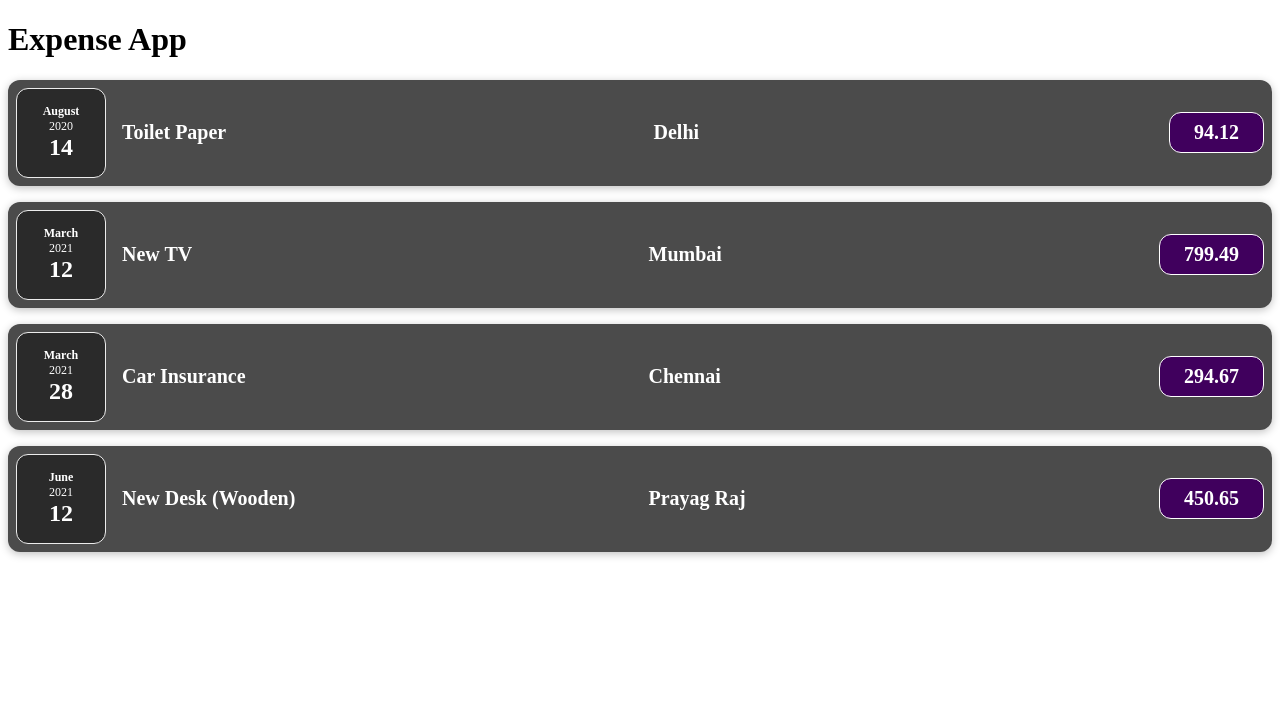
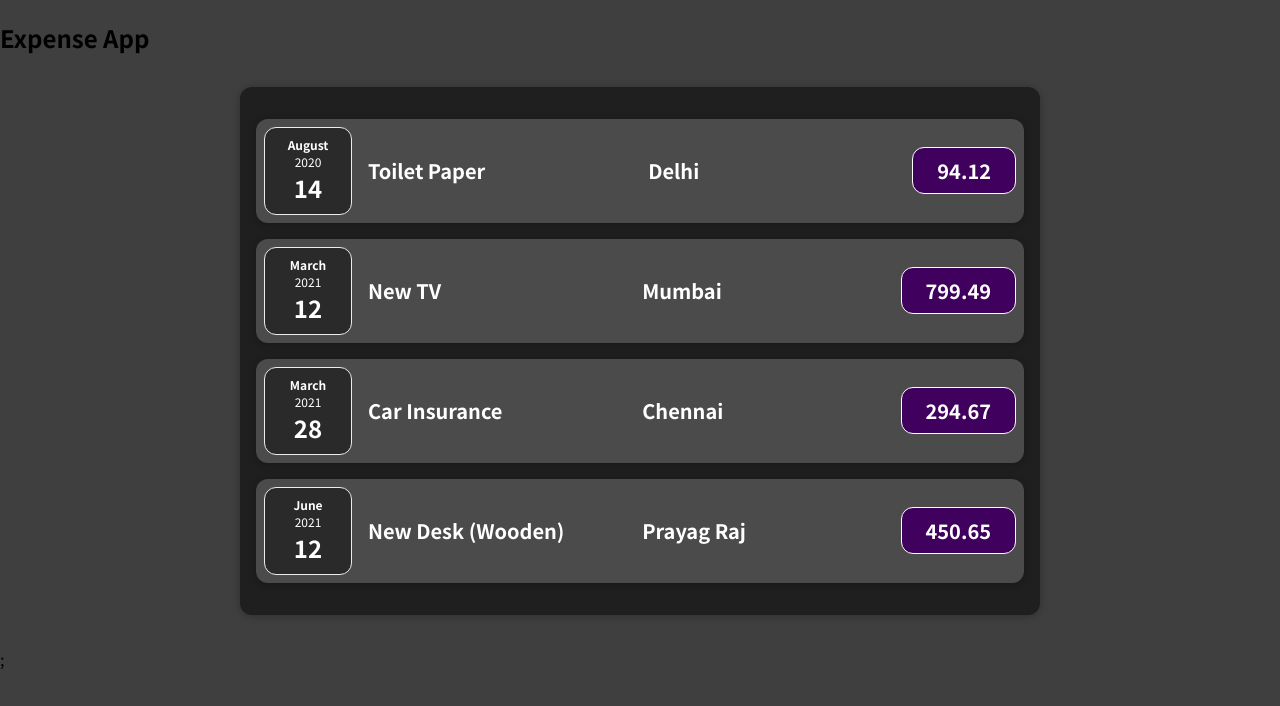
Before and after one commit to shubhamv387/ExpenseTrackerApp-UI-React, a React (Vite) app: page / in a window 1280 px wide. Shown: the top 706 px of the page. Built offline with nearby package versions, Linux system fonts and the light colour scheme.

Commit message:
added Card wrapper

```diff
--- a/src/App.jsx
+++ b/src/App.jsx
@@ -1,51 +1,12 @@
-import { useState } from "react";
 import "./App.css";
-import ExpenseItem from "./assets/components/ExpenseItem";
+import Expenses from "./assets/components/Expenses";
 
 function App() {
-  const expenses = [
-    {
-      id: "e1",
-      title: "Toilet Paper",
-      amount: 94.12,
-      date: new Date(2020, 7, 14),
-      locationOfExpenditure: "Delhi",
-    },
-    {
-      id: "e2",
-      title: "New TV",
-      amount: 799.49,
-      date: new Date(2021, 2, 12),
-      locationOfExpenditure: "Mumbai",
-    },
-    {
-      id: "e3",
-      title: "Car Insurance",
-      amount: 294.67,
-      date: new Date(2021, 2, 28),
-      locationOfExpenditure: "Chennai",
-    },
-    {
-      id: "e4",
-      title: "New Desk (Wooden)",
-      amount: 450.65,
-      date: new Date(2021, 5, 12),
-      locationOfExpenditure: "Prayag Raj",
-    },
-  ];
   return (
-    <div>
-      <h1>Expense App</h1>
-      {expenses.map((expense) => (
-        <ExpenseItem
-          key={expense.id}
-          title={expense.title}
-          amount={expense.amount}
-          date={expense.date}
-          locationOfExpenditure={expense.locationOfExpenditure}
-        />
-      ))}
-    </div>
+    <>
+      <h2>Expense App</h2>
+      <Expenses />;
+    </>
   );
 }
 
--- /dev/null
+++ b/src/assets/components/Card.css
@@ -0,0 +1,4 @@
+.card {
+  border-radius: 12px;
+  box-shadow: 0 1px 8px rgba(0, 0, 0, 0.25);
+}
--- /dev/null
+++ b/src/assets/components/Card.jsx
@@ -0,0 +1,9 @@
+import React, { Children } from "react";
+import "./Card.css";
+
+const Card = (props) => {
+  const classes = "card " + props.className;
+  return <div className={classes}>{props.children}</div>;
+};
+
+export default Card;
--- a/src/assets/components/ExpenseItem.css
+++ b/src/assets/components/ExpenseItem.css
@@ -2,10 +2,8 @@
   display: flex;
   justify-content: space-between;
   align-items: center;
-  box-shadow: 0 2px 8px rgba(0, 0, 0, 0.25);
   padding: 0.5rem;
   margin: 1rem 0;
-  border-radius: 12px;
   background-color: #4b4b4b;
 }
 
--- a/src/assets/components/ExpenseItem.jsx
+++ b/src/assets/components/ExpenseItem.jsx
@@ -2,17 +2,18 @@
 import "./ExpenseItem.css";
 import ExpenseDate from "./ExpenseDate";
 import ExpenseDetails from "./ExpenseDetails";
+import Card from "./Card";
 
 const ExpenseItem = (props) => {
   return (
-    <div className="expense-item">
+    <Card className="expense-item">
       <ExpenseDate date={props.date} />
       <ExpenseDetails
         title={props.title}
         locationOfExpenditure={props.locationOfExpenditure}
         amount={props.amount}
       />
-    </div>
+    </Card>
   );
 };
 
--- /dev/null
+++ b/src/assets/components/Expenses.css
@@ -0,0 +1,7 @@
+.expenses {
+  padding: 1rem;
+  background-color: rgb(31, 31, 31);
+  margin: 2rem auto;
+  width: 50rem;
+  max-width: 95%;
+}
--- /dev/null
+++ b/src/assets/components/Expenses.jsx
@@ -0,0 +1,52 @@
+import React from "react";
+import "./Expenses.css";
+import ExpenseItem from "./ExpenseItem";
+import Card from "./Card";
+
+const Expenses = () => {
+  const expenses = [
+    {
+      id: "e1",
+      title: "Toilet Paper",
+      amount: 94.12,
+      date: new Date(2020, 7, 14),
+      locationOfExpenditure: "Delhi",
+    },
+    {
+      id: "e2",
+      title: "New TV",
+      amount: 799.49,
+      date: new Date(2021, 2, 12),
+      locationOfExpenditure: "Mumbai",
+    },
+    {
+      id: "e3",
+      title: "Car Insurance",
+      amount: 294.67,
+      date: new Date(2021, 2, 28),
+      locationOfExpenditure: "Chennai",
+    },
+    {
+      id: "e4",
+      title: "New Desk (Wooden)",
+      amount: 450.65,
+      date: new Date(2021, 5, 12),
+      locationOfExpenditure: "Prayag Raj",
+    },
+  ];
+  return (
+    <Card className="expenses">
+      {expenses.map((expense) => (
+        <ExpenseItem
+          key={expense.id}
+          title={expense.title}
+          amount={expense.amount}
+          date={expense.date}
+          locationOfExpenditure={expense.locationOfExpenditure}
+        />
+      ))}
+    </Card>
+  );
+};
+
+export default Expenses;
--- a/src/index.css
+++ b/src/index.css
@@ -0,0 +1,14 @@
+@import url("https://fonts.googleapis.com/css2?family=Noto+Sans+JP:wght@400;700&display=swap");
+
+* {
+  box-sizing: border-box;
+}
+
+html {
+  font-family: "Noto Sans JP", sans-serif;
+}
+
+body {
+  margin: 0;
+  background-color: #3f3f3f;
+}
```
